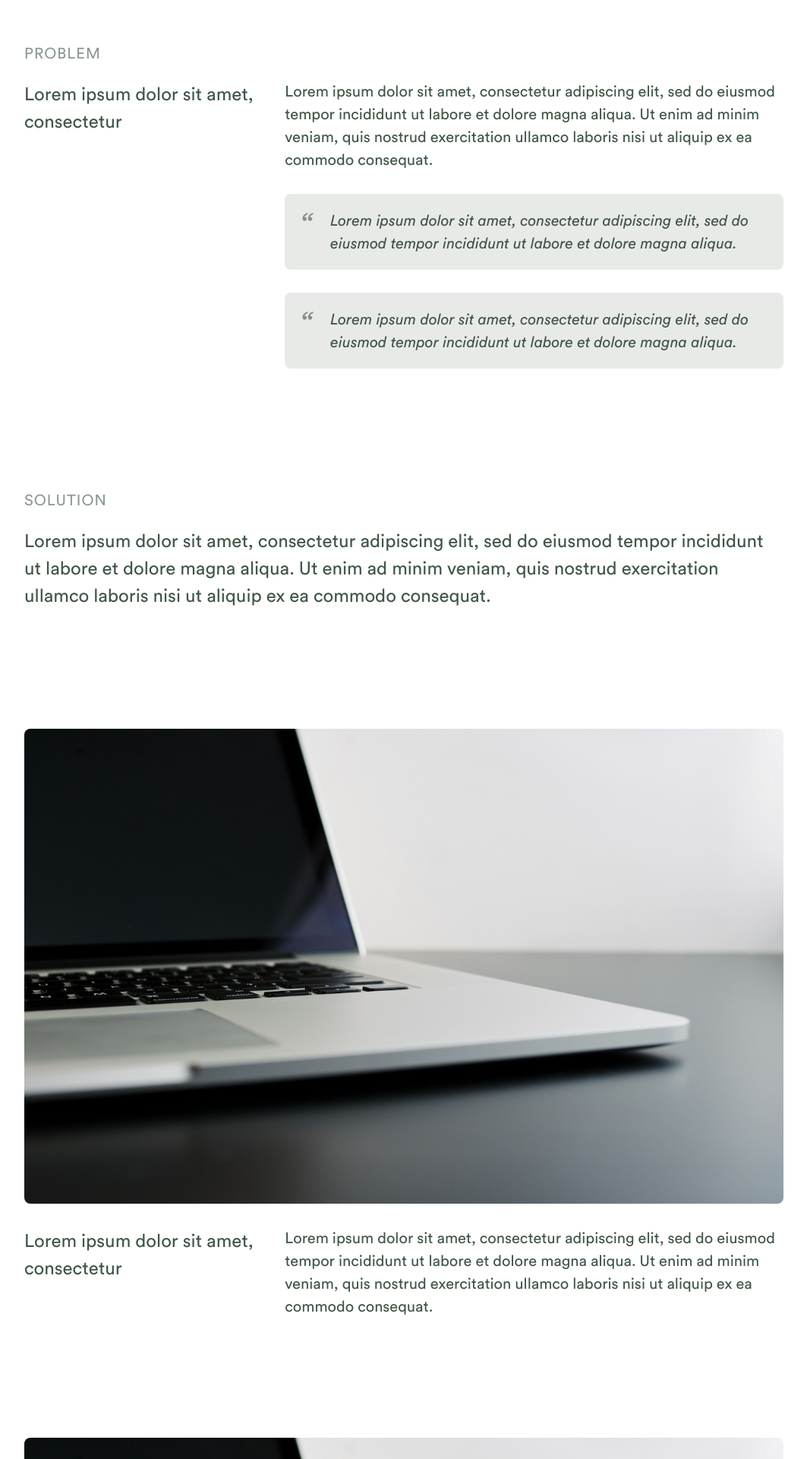
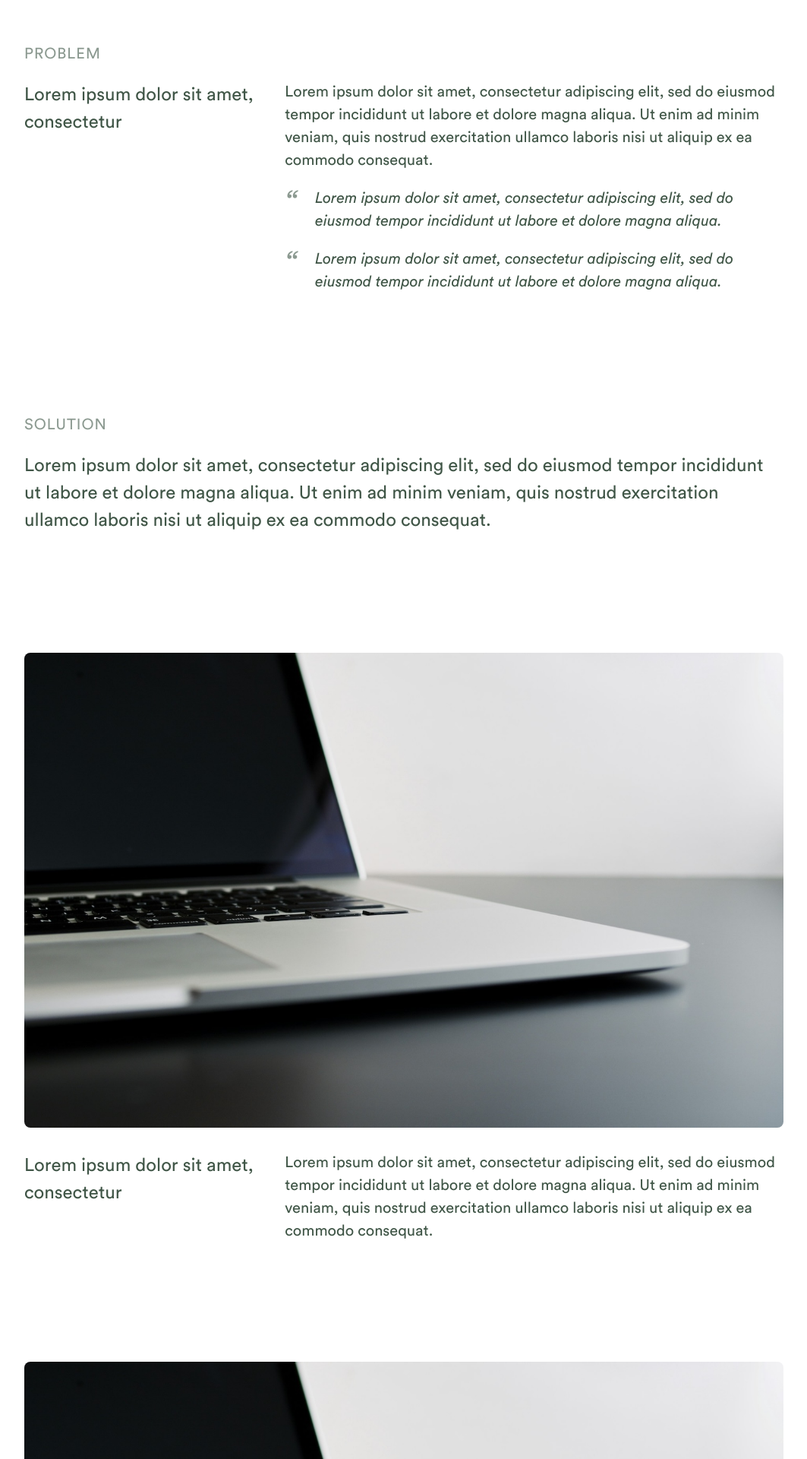
Before and after one commit to azurestocking/azurestocking.github.io, a Jekyll site: the page built from _projects/opus.html, in a window 1280 px wide. Shown: the part 2196-4116 px from the top of the page at 76% size, without its empty margins (108-1171 px from the left). Built offline with Jekyll 4.4.1, drawn with Linux system fonts in a browser that asks for light colours; some web fonts are replaced.

Commit message:
Update style

```diff
--- a/_projects/opus.html
+++ b/_projects/opus.html
@@ -58,13 +58,9 @@ tool:
         <h3>Lorem ipsum dolor sit amet, consectetur</h3>
         <div>
             <p>Lorem ipsum dolor sit amet, consectetur adipiscing elit, sed do eiusmod tempor incididunt ut labore et dolore magna aliqua. Ut enim ad minim veniam, quis nostrud exercitation ullamco laboris nisi ut aliquip ex ea commodo consequat.</p>
-            <div class="grid grid-1" style="margin-bottom: 0px;">
-                <div class="card">
-                    <blockquote>Lorem ipsum dolor sit amet, consectetur adipiscing elit, sed do eiusmod tempor incididunt ut labore et dolore magna aliqua.</blockquote>
-                </div>
-                <div class="card">
-                    <blockquote>Lorem ipsum dolor sit amet, consectetur adipiscing elit, sed do eiusmod tempor incididunt ut labore et dolore magna aliqua.</blockquote>
-                </div>
+            <div class="list" style="margin-top: 20px;">
+                <blockquote>Lorem ipsum dolor sit amet, consectetur adipiscing elit, sed do eiusmod tempor incididunt ut labore et dolore magna aliqua.</blockquote>
+                <blockquote>Lorem ipsum dolor sit amet, consectetur adipiscing elit, sed do eiusmod tempor incididunt ut labore et dolore magna aliqua.</blockquote>
             </div>
         </div>
     </div>
@@ -241,7 +237,7 @@ tool:
 
 <section>
     <div class="p-l">
-        How might we empower content creators to quickly and easily translate their scripts into reliably high-quality videos while accommodating diverse scenarios?
+        <blockquote>How might we empower content creators to quickly and easily translate their scripts into reliably high-quality videos while accommodating diverse scenarios?</blockquote>
     </div>
 </section>
 
```
